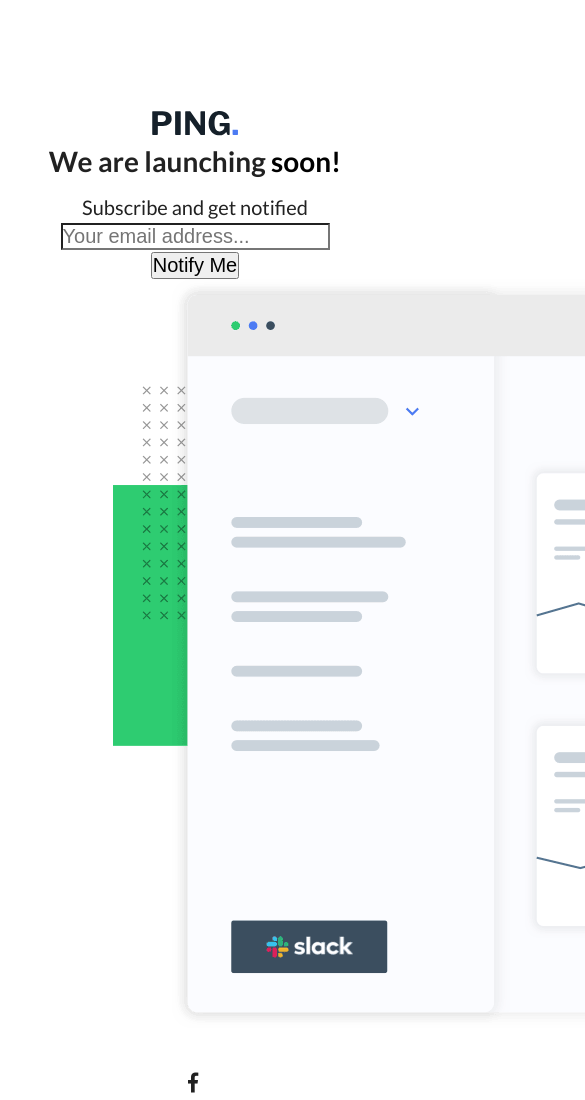
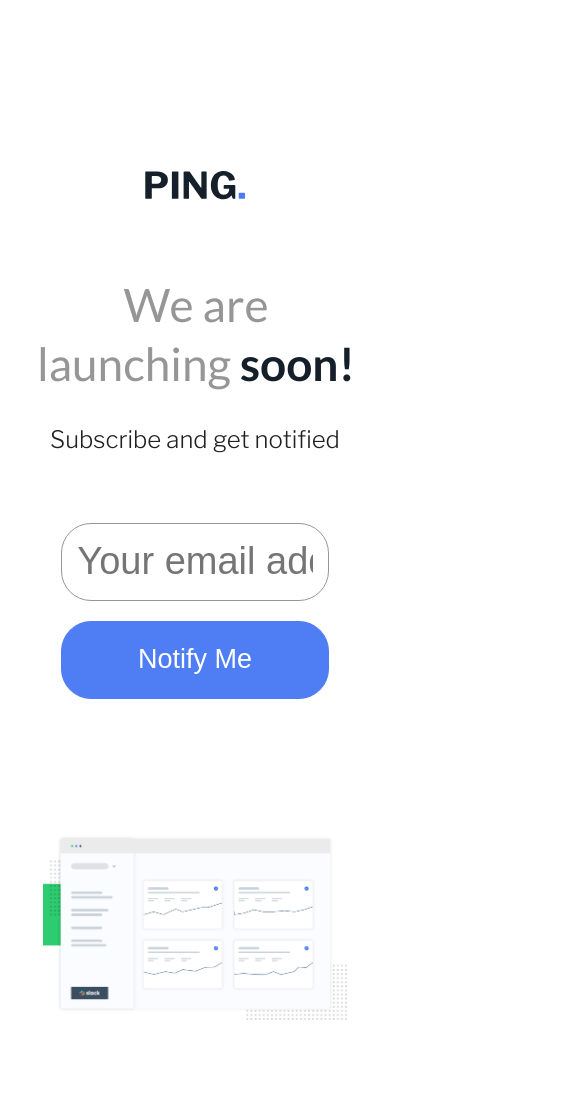
Before and after one commit to mohamedhiendy/ping-coming-soon-page, a plain HTML site: page index.html in a window 390 px wide. Shown: the top 1100 px of the page, 585 px wide, since content can reach past the window. Drawn offline with nearby package versions, Linux system fonts and the light colour scheme.

Commit message:
finishing desktop and mobile designs

```diff
--- a/css/styles.css
+++ b/css/styles.css
@@ -10,8 +10,13 @@ font-family: 'Libre Franklin', sans-serif;
   box-sizing: border-box;
 }
 
+img {
+  width: 100%;
+  height: auto;
+}
+
 body {
-  /* font-family: "Libre Franklin", sans-serif; */
+  font-family: "Libre Franklin", sans-serif;
   font-size: 20px;
 }
 
@@ -19,7 +24,7 @@ body {
   width: 100%;
   height: auto;
 
-  padding: 110px 30px 30px;
+  padding: 85px 30px 30px;
 
   display: flex;
   justify-content: center;
@@ -28,60 +33,204 @@ body {
   flex-direction: column;
 }
 
-.logo {
-  margin: 0 0 50px 0;
+.page-logo {
+  margin: 0 0 40px 0;
 }
 
-.heading {
+.page-info h1 {
   width: 100%;
 
-  margin: 0 0 20px 0;
-
-  font-family: sans-serif;
+  margin: 0 0 15px 1px;
   font-weight: 400;
   font-size: 49px;
 
   color: hsl(0, 0%, 59%);
 }
 
-.bold {
+.page-info h1 .bold {
   font-weight: 700;
 
-  color: black;
+  color: hsl(209, 33%, 12%);
 }
 
-.sub-heading {
-  font-family: "Libre Franklin", sans-serif;
+.page-info p {
   font-size: 20px;
 
-  margin: 0 0 40px 0;
+  margin: 0 0 30px 0;
 }
 
-/* .registration {
+.registration {
+  width: 100%;
 
-  } */
+  margin: 0 0 90px 0;
+}
 
-.register {
-  width: 420px;
-  height: 55px;
+.registration input {
+  width: 31%;
+  height: 60px;
 
-  border-radius: 20px;
+  border: 1px solid hsl(0, 0%, 59%);
+  border-radius: 30px;
 
-  margin-right: 10px;
+  margin-right: 12px;
   padding: 15px;
 
   font-size: 20px;
 }
 
-.btn {
-  width: 200px;
+.registration .submit {
+  width: 15%;
   height: 55px;
 
-  border-radius: 20px;
+  background-color: hsl(223, 87%, 63%);
 
-  font-size: 20px;
+  border: 1px solid hsl(223, 87%, 63%);
+  border-radius: 30px;
+
+  cursor: pointer;
+
+  font-size: 17px;
+
+  color: white;
+}
+
+.registration .submit:hover {
+  color: white;
+  background-color: hsl(223, 100%, 88%);
+
+  border: 1px solid hsl(223, 100%, 88%);
 }
 
 .displayed-image {
-  width: 50%;
+  width: 46%;
+
+  margin-bottom: 60px;
 }
+
+.social-media ion-icon[name="logo-facebook"],
+ion-icon[name="logo-twitter"] {
+  margin-right: 20px;
+}
+
+.facebook-logo,
+.twitter-logo {
+  margin-right: 15px;
+}
+
+.facebook-logo,
+.twitter-logo,
+.instagram-logo {
+  border: 1px solid hsl(0, 0%, 59%);
+  border-radius: 15px;
+
+  width: 30px;
+  height: 30px;
+
+  margin-bottom: 30px;
+
+  cursor: pointer;
+
+  display: inline-block;
+}
+
+.social-media p {
+  font-size: 13px;
+}
+
+.social-media .facebook.f.icon,
+.twitter.icon,
+.instagram.icon {
+  color: hsl(223, 87%, 63%);
+}
+
+.social-media .facebook.f.icon:hover,
+.instagram.icon:hover,
+.twitter.icon:hover {
+  color: white;
+  background-color: hsl(223, 87%, 63%);
+
+  border-radius: 15px;
+  height: 100%;
+  width: 100%;
+}
+
+@media screen and (max-width: 930px) {
+  .container {
+    padding-top: 170px;
+  }
+
+  .page-logo {
+    width: 100px;
+    height: 100px;
+
+    margin-bottom: 5px;
+  }
+
+  .page-info h1 {
+    font-size: 46px;
+
+    margin-bottom: 30px;
+  }
+
+  .page-info p {
+    font-size: 24px;
+
+    margin-bottom: 65px;
+  }
+
+  .registration input {
+    width: 81%;
+    height: 78px;
+
+    font-size: 38px;
+
+    border-radius: 30px;
+
+    margin: 0 auto 20px;
+
+    display: block;
+  }
+
+  .registration .submit {
+    width: 81%;
+    height: 78px;
+
+    font-size: 27px;
+
+    border-radius: 30px;
+
+    margin: 0 auto 46px;
+
+    display: block;
+  }
+
+  .displayed-image {
+    width: 92%;
+
+    margin-bottom: 250px;
+  }
+
+  .facebook-logo,
+  .twitter-logo,
+  .instagram-logo {
+    width: 50px;
+    height: 50px;
+
+    margin-bottom: 55px;
+  }
+
+  .facebook-logo,
+  .twitter-logo {
+    margin-right: 30px;
+  }
+
+  .social-media .facebook.f.icon,
+  .twitter.icon,
+  .instagram.icon {
+    padding: 8px 0px 5px;
+  }
+
+  .social-media p {
+    font-size: 20px;
+  }
+}
```
